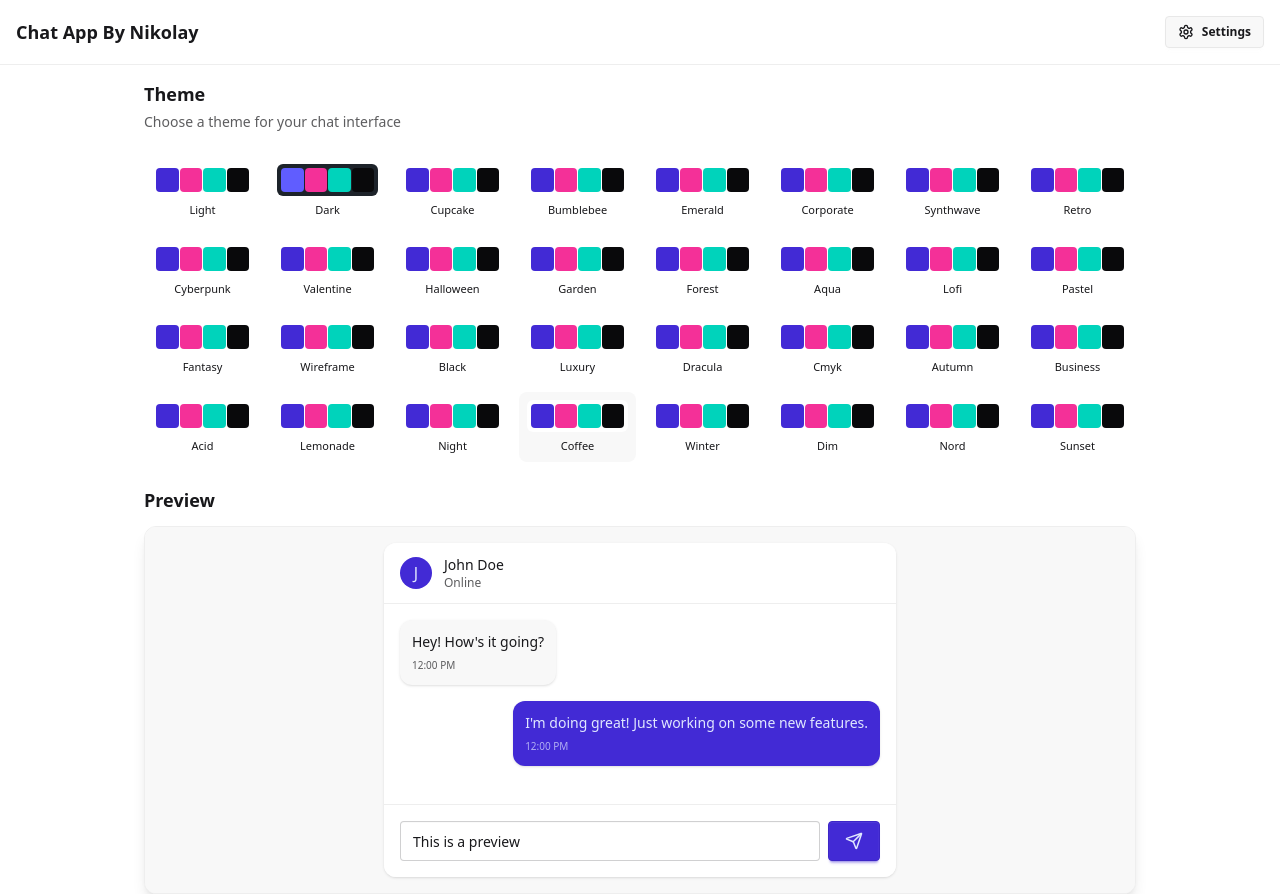
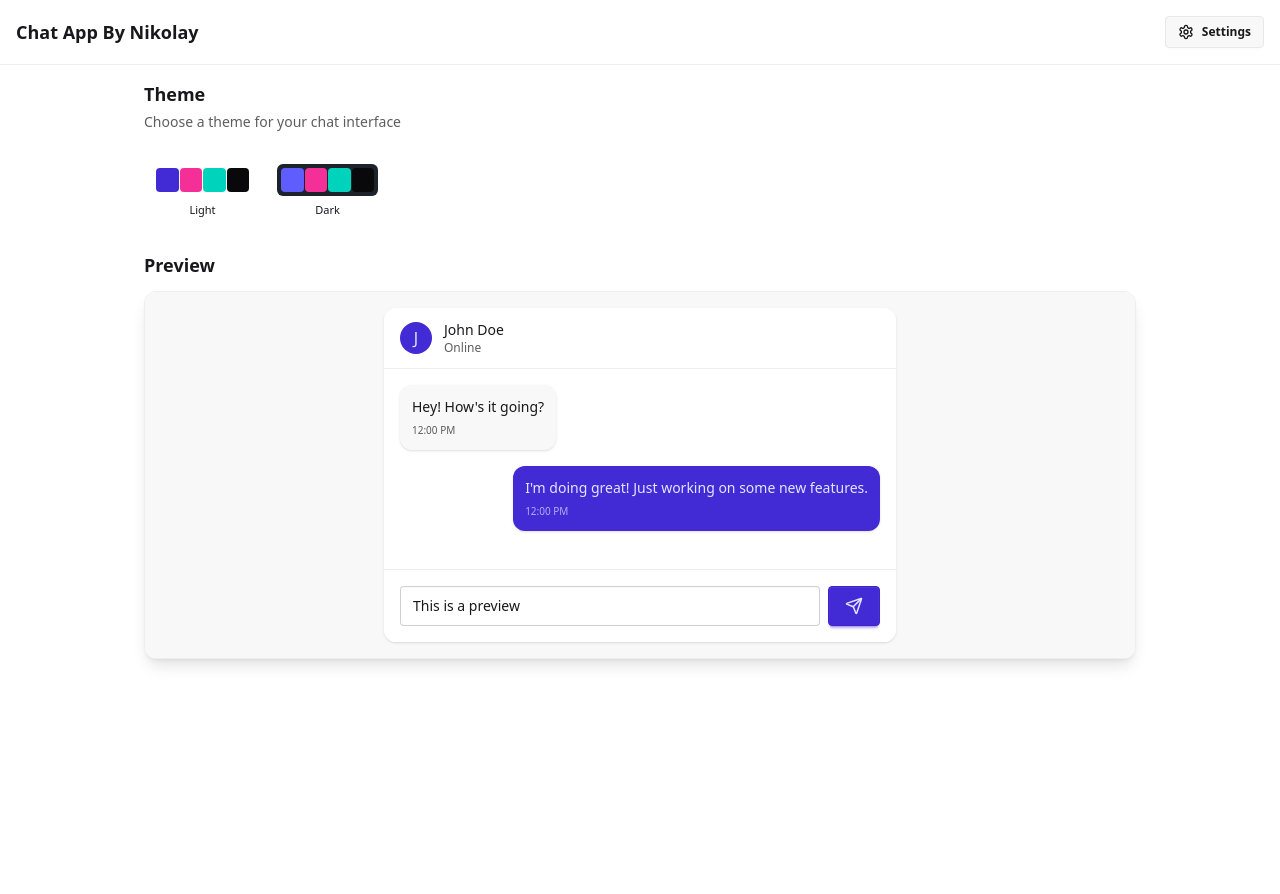
Before and after one commit to nikolay508/MERN-Real-Time-Chat-App, a React (Vite) app in the folder front-end/: page /settings in a window 1280 px wide. After the commit the page ends 800 px from the top, so only its background shows below. Built offline with nearby package versions, Linux system fonts and the light colour scheme; no server answers.

Commit message:
Update index.js

```diff
--- a/front-end/src/constants/index.js
+++ b/front-end/src/constants/index.js
@@ -1,34 +1,4 @@
 export const THEMES = [
     "light",
     "dark",
-    "cupcake",
-    "bumblebee",
-    "emerald",
-    "corporate",
-    "synthwave",
-    "retro",
-    "cyberpunk",
-    "valentine",
-    "halloween",
-    "garden",
-    "forest",
-    "aqua",
-    "lofi",
-    "pastel",
-    "fantasy",
-    "wireframe",
-    "black",
-    "luxury",
-    "dracula",
-    "cmyk",
-    "autumn",
-    "business",
-    "acid",
-    "lemonade",
-    "night",
-    "coffee",
-    "winter",
-    "dim",
-    "nord",
-    "sunset",
-  ];
+];
```
